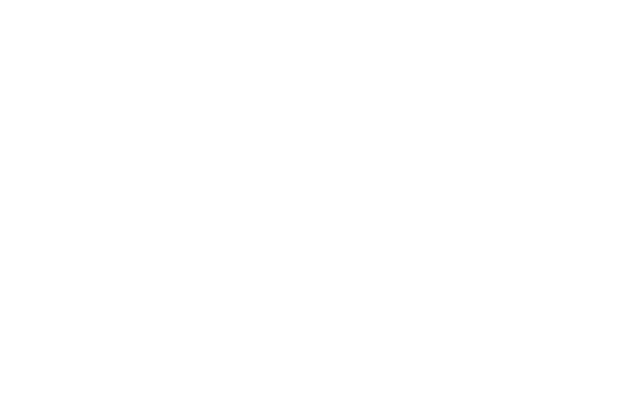
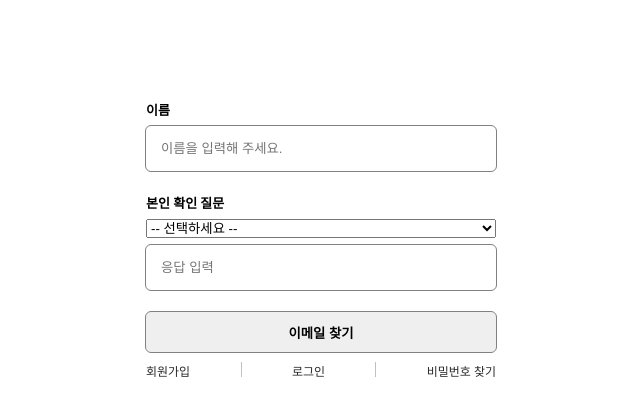
Before and after one commit to Jmsuhhh/offinity-front, a Vue app: page /find-email in a window 1280 px wide. Before the commit this address had no page. Shown: the top 416 px of the page, without its empty margins (319-959 px from the left). Built offline with nearby package versions, Linux system fonts and the light colour scheme.

Commit message:
회원가입/로그인 페이지 2차

```diff
--- /dev/null
+++ b/src/components/AuthFooter.vue
@@ -0,0 +1,41 @@
+<template>
+    <div class="auth-footer">
+        <RouterLink to="/signup" v-if="location != '회원가입'">회원가입</RouterLink>
+        <div class="dividing-line" v-if="location != '회원가입'"></div>
+        <RouterLink to="/login" v-if="location != '로그인'">로그인</RouterLink>
+        <div class="dividing-line" v-if="location != '로그인'"></div>
+        <RouterLink to="/find-email" v-if="location != '이메일 찾기'">이메일 찾기</RouterLink>
+        <div class="dividing-line" v-if="location != '이메일 찾기'"></div>
+        <RouterLink>비밀번호 찾기</RouterLink>
+    </div>
+
+</template>
+
+<script setup>
+import { defineProps} from 'vue';
+defineProps({location : String});
+
+
+</script>
+
+<style scoped>
+
+.auth-footer {
+    display: flex;
+    justify-content: space-between;
+    margin-top: -10px;
+    font-size: 12px;
+    width: 350px
+}
+
+.auth-footer a {
+    color: rgb(41, 41, 41);
+    text-decoration: none;
+}
+
+.dividing-line {
+    border-right: 1px solid silver;
+    height: 15px;
+}
+
+</style>
--- /dev/null
+++ b/src/pages/FindEmailPage.vue
@@ -0,0 +1,165 @@
+<template>
+    <form class="auth-container" @submit.prevent="submitEvent">
+
+        <div class="input-box">
+            <label for="name">이름</label>
+            <input @input="onUserNameInput" :value="userName" id="user-name" type="text" placeholder="이름을 입력해 주세요." />
+            <p class="err-msg" id="name-err-msg">{{ userNameErrMsg }}</p>
+        </div>
+
+        <div class="input-box">
+            <label for="security-question">본인 확인 질문</label>
+            <select v-model="userSecurityQuestion" id="security-question">
+                <option value="" hidden selected>-- 선택하세요 --</option>
+                <option value="1">내가 태어난 곳은?</option>
+                <option value="2">내가 다닌 초등학교 이름은?</option>
+                <option value="3">내가 가장 좋아하는 영화는?</option>
+            </select>
+            <input @input="onUserSecurityAnswerInput" :value="userSecurityAnswer" id="security-answer" type="text" placeholder="응답 입력">
+            <p class="err-msg" id="security-answer-err-msg">{{ userSecurityAnswerErrMsg }}</p>
+        </div>
+
+        <button>이메일 찾기</button>
+
+        <AuthFooter location="이메일 찾기" />
+    </form>
+
+</template>
+
+<script setup>
+import AuthFooter from '@/components/AuthFooter.vue';
+import router from '@/routers';
+import axios from 'axios';
+import { ref } from 'vue';
+
+const userName = ref("");
+const userNameErrMsg = ref("");
+const userSecurityQuestion = ref("");
+const userSecurityAnswer = ref("");
+const userSecurityAnswerErrMsg = ref("");
+
+function onUserNameInput(e) {
+    userName.value = e.target.value;
+    validateUserName();
+}
+
+function onUserSecurityAnswerInput(e) {
+    userSecurityAnswer.value = e.target.value;
+    validateUserSecurityAnswer();
+}
+
+function validateUserName() {
+    if (userName.value == '') {
+        userNameErrMsg.value = "필수 입력 값입니다.";
+        return false;
+    }
+
+    userNameErrMsg.value = "";
+
+    return true;
+}
+
+function validateUserSecurityAnswer() {
+    if (userSecurityAnswer.value == '') {
+        userSecurityAnswerErrMsg.value = "필수 입력 값입니다.";
+        return false;
+    }
+
+    userSecurityAnswerErrMsg.value = "";
+    return true;
+}
+
+function submitEvent() {
+    const isUserNameValidate = validateUserName();
+    const isUserSecurityAnswerValidate = validateUserSecurityAnswer();
+
+    if (isUserNameValidate && isUserSecurityAnswerValidate) {
+        findEmail();
+    }
+}
+
+async function findEmail() {
+
+    try {
+        const res = await axios.post("http://localhost:8001/api/find-email", {
+            userName : userName.value,
+            userSecurityQuestion : userSecurityQuestion.value,
+            userSecurityAnswer : userSecurityAnswer.value
+        });
+
+        console.log("이메일 찾기 성공");
+
+        alert("이메일은 >> " + res.data + " << 입니다.");
+        router.push('/login');
+
+    } catch(err) {
+        console.log(err);
+        alert("관리자에게 문의하세요.");
+    }
+
+}
+
+
+</script>
+
+<style scoped>
+
+.auth-container {
+    display: flex;
+    flex-direction: column;
+    gap: 20px;
+    align-items: center;
+
+    margin-top: 100px;
+}
+
+.input-container {
+    display: flex;
+    flex-direction: column;
+    gap: 15px;
+}
+
+.input-box {
+    display: flex;
+    flex-direction: column;
+    row-gap: 7px;
+}
+
+.input-box label {
+    font-size: 13px;
+    font-weight: bold;
+}
+
+.input-box input { /* 아이디, 비밀번호 입력 칸 */
+    width: 350px;
+    padding: 15px;
+
+    border-radius: 5px;
+    border: 0;
+    outline-width: 1px;
+    outline-style: solid;
+    outline-color: gray;
+
+}
+
+button {
+    cursor: pointer;
+
+    border-radius: 5px;
+    border: 0;
+    outline-width: 1px;
+    outline-style: solid;
+    outline-color: gray;
+    width: 350px;
+    height: 40px;
+
+    font-weight: bold;
+}
+
+.err-msg {
+    color: red;
+    font-size: 12px;
+    text-indent: 5px; /* 들여쓰기 */
+    margin-top: -5px;
+}
+</style>
--- a/src/pages/LogInPage.vue
+++ b/src/pages/LogInPage.vue
@@ -10,11 +10,13 @@
         </div>
         <p id="login-msg" style="margin-top: -10px;" class="err status-msg">{{ loginErrMsg }}</p>
         <button>로그인</button>
+        <AuthFooter location="로그인" />
     </form>
 
 </template>
 
 <script setup>
+import AuthFooter from '@/components/AuthFooter.vue';
 import axios from 'axios';
 import { ref } from 'vue';
 import { useRouter } from 'vue-router';
@@ -117,4 +119,10 @@
     border-top: 1px solid gray;
 }
 
+.etc-container {
+    display: flex;
+
+    font-size: 12px;
+}
+
 </style>
--- a/src/pages/SignUpPage.vue
+++ b/src/pages/SignUpPage.vue
@@ -24,13 +24,27 @@
                 <input @input="onUserPasswordChkInput" :value="userPasswordChk" id="user-password-chk" type="password" placeholder="비밀번호를 한 번 더 입력해 주세요." />
                 <p class="err-msg" id="password-chk-err-msg">{{ userPasswordChkErrMsg }}</p>
             </div>
+
+            <div class="input-box"> <!-- 본인 확인 질문 -->
+                <label for="security-question">본인 확인 질문</label>
+                <select v-model="userSecurityQuestion" id="security-question">
+                    <option value="" hidden selected>-- 선택하세요 --</option>
+                    <option value="1">내가 태어난 곳은?</option>
+                    <option value="2">내가 다닌 초등학교 이름은?</option>
+                    <option value="3">내가 가장 좋아하는 영화는?</option>
+                </select>
+                <input @input="onUserSecurityAnswerInput" :value="userSecurityAnswer" id="security-answer" type="text" placeholder="응답 입력">
+                <p class="err-msg" id="security-answer-err-msg">{{ userSecurityAnswerErrMsg }}</p>
+            </div>
         </div>
         <button>회원가입</button>
+        <AuthFooter location="회원가입" />
     </form>
 
 </template>
 
 <script setup>
+import AuthFooter from '@/components/AuthFooter.vue';
 import axios from 'axios';
 import { ref } from 'vue';
 import { useRouter } from 'vue-router';
@@ -45,6 +59,9 @@
 const userPasswordErrMsg = ref("");
 const userPasswordChk = ref("");
 const userPasswordChkErrMsg = ref("");
+const userSecurityQuestion = ref("");
+const userSecurityAnswer = ref("");
+const userSecurityAnswerErrMsg = ref("");
 
 // 양방향 바인딩을 하기 위한 함수
 function onUserNameInput(e) {
@@ -65,6 +82,11 @@
 function onUserPasswordChkInput(e) {
     userPasswordChk.value = e.target.value;
     validateUserPasswordConfirmation();
+}
+
+function onUserSecurityAnswerInput(e) {
+    userSecurityAnswer.value = e.target.value;
+    validateUserSecurityAnswer();
 }
 
 // 이름 유효성 검사
@@ -128,13 +150,25 @@
     return true;
 }
 
+// 본인 확인 응답 유효성 검사
+function validateUserSecurityAnswer() {
+    if (userSecurityAnswer.value == '') {
+        userSecurityAnswerErrMsg.value = "필수 입력 값입니다.";
+        return false;
+    }
+
+    userSecurityAnswerErrMsg.value = "";
+    return true;
+}
+
 function submitEvent() {
     const isUserNameValidate = validateUserName();
     const isUserEmailValidate = validateUserEmail();
     const isUserPasswordValidate = validateUserPassword();
     const isUserPasswordConfirmed = validateUserPasswordConfirmation();
+    const isUserSecurityAnswerValidate = validateUserSecurityAnswer();
 
-    if (isUserNameValidate && isUserEmailValidate && isUserPasswordValidate && isUserPasswordConfirmed) {
+    if (isUserNameValidate && isUserEmailValidate && isUserPasswordValidate && isUserPasswordConfirmed && isUserSecurityAnswerValidate) {
         createUser();
     }
 }
@@ -145,7 +179,9 @@
         let res = await axios.post("http://localhost:8001/api/signup", {
             userName: userName.value,
             userEmail: userEmail.value,
-            userPassword: userPassword.value
+            userPassword: userPassword.value,
+            userSecurityQuestion: userSecurityQuestion.value,
+            userSecurityAnswer: userSecurityAnswer.value
         });
 
         if (res.data == "성공") {
@@ -204,6 +240,10 @@
 
 }
 
+select option:disabled {
+  color: gray;
+}
+
 button {
     cursor: pointer;
 
--- a/src/routers/index.js
+++ b/src/routers/index.js
@@ -3,12 +3,14 @@
 import { createRouter, createWebHistory } from "vue-router";
 import LogInPage from "@/pages/LogInPage.vue";
 import SignUpPage from "@/pages/SignUpPage.vue";
+import FindEmailPage from "@/pages/FindEmailPage.vue";
 
 const routes = [
     {path:'/' ,  component : MainPage } ,
     {path:'/event' ,  component : EventPage } ,
     {path: '/login' , component : LogInPage} ,
-    {path: '/signup' , component : SignUpPage}
+    {path: '/signup' , component : SignUpPage},
+    {path: '/find-email', component : FindEmailPage}
 ];
 const router = createRouter({
     history : createWebHistory() ,
```
